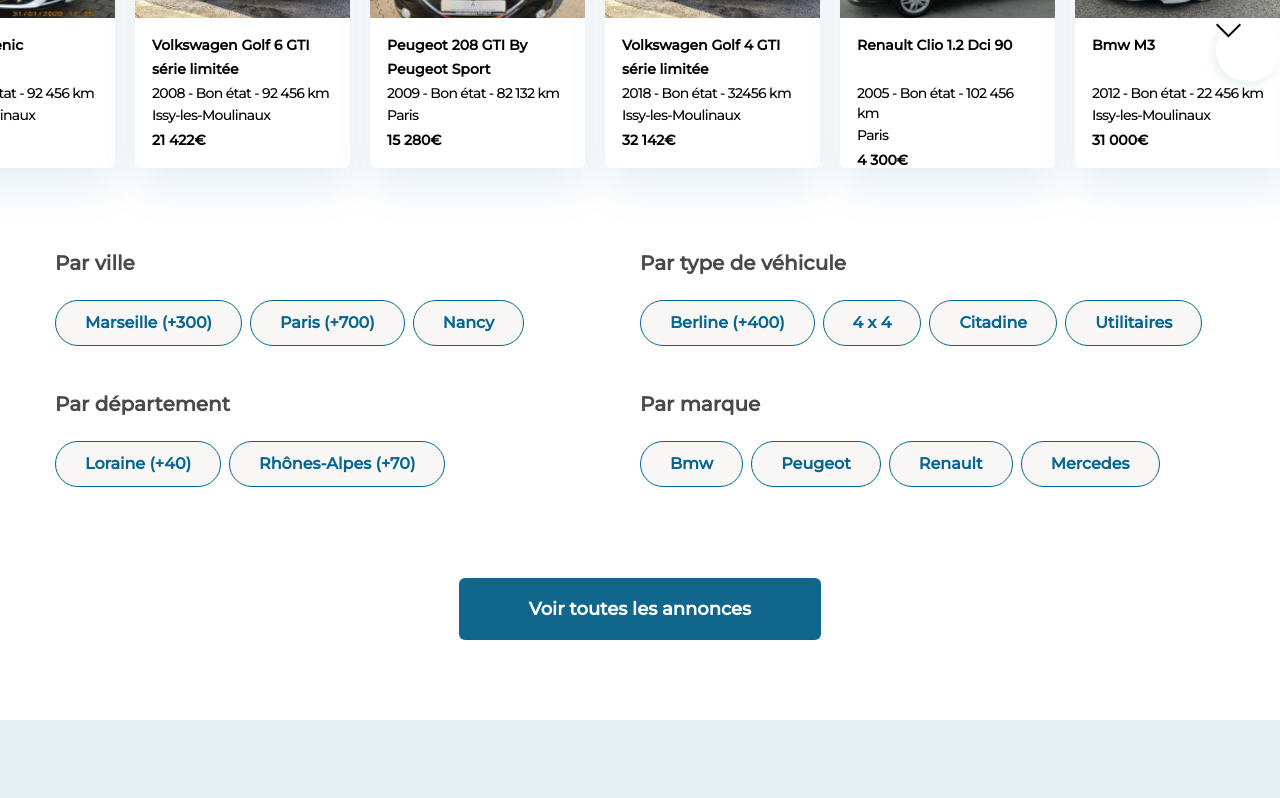
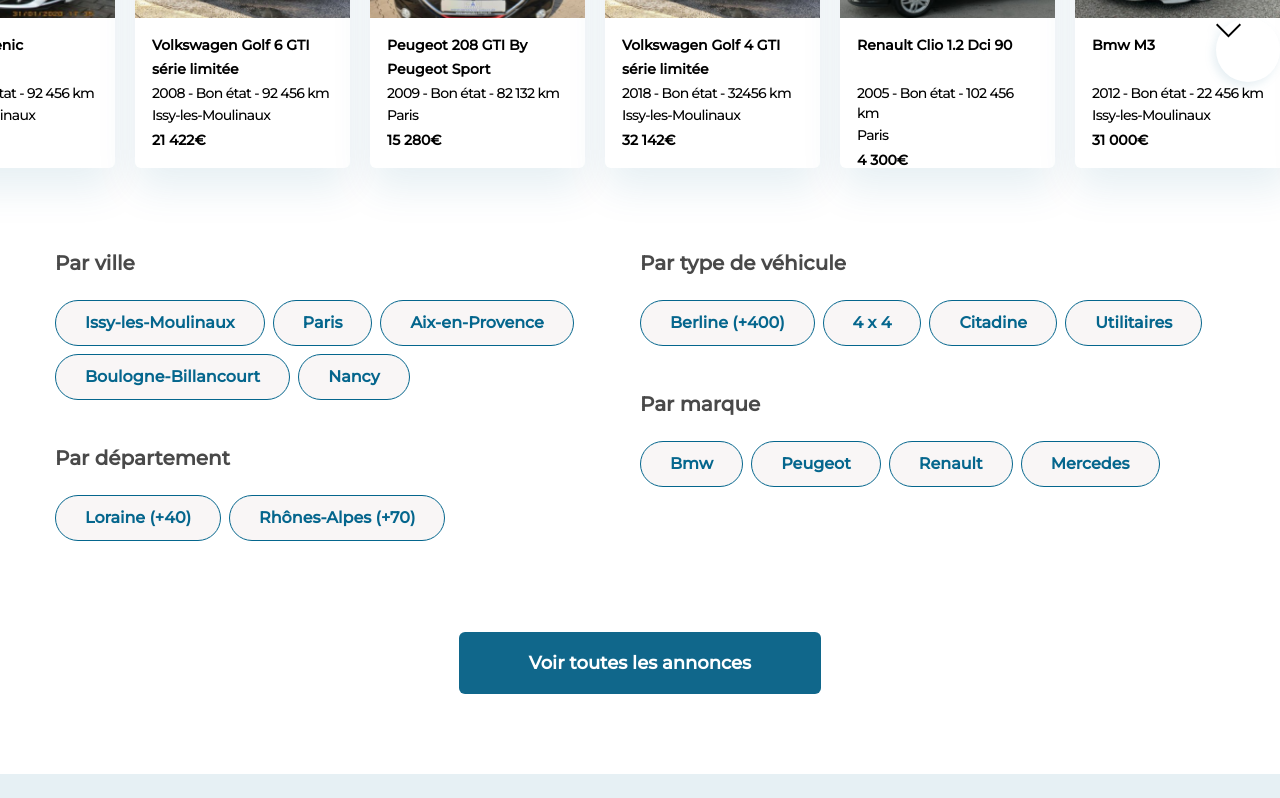
Before and after one commit to julienlucas/next-reezocar-test, a Next.js app: page / in a window 1280 px wide. Shown: the part 1665-2463 px from the top of the page. Built offline with nearby package versions, Linux system fonts and the light colour scheme.

Commit message:
Initial commit

```diff
--- a/pages/Home/SectionA.js
+++ b/pages/Home/SectionA.js
@@ -51,8 +51,7 @@
   )
 }
 
-function NewxShadow(props) {
-  const { onClick } = props;
+function NewxShadow({ onClick }) {
   return (
     <div
       aria-label="Next"
@@ -70,8 +69,7 @@
   )
 }
 
-function PrevShadow(props) {
-  const { onClick } = props;
+function PrevShadow({ onClick }) {
   return (
     <div
       aria-label="Previous"
--- a/pages/Home/SectionB.js
+++ b/pages/Home/SectionB.js
@@ -1,11 +1,11 @@
-import React, { useState } from 'react'
+import React, { useState, useEffect } from 'react'
 import Slider from 'react-slick'
 import Image from 'next/image'
 import Select from 'react-select'
 import { SectionBComp, Filters } from '../../styles/pages/home-style'
 
 export default function SectionB({ carsData }) {
-  const [menuVilles] = useState([
+  const [menuVilles, setMenuVilles] = useState([
     'Marseille (+300)',
     'Paris (+700)',
     'Nancy'
@@ -27,6 +27,16 @@
     'Mercedes'
   ])
   const [menusSelected, setMenusSelected] = useState({})
+
+  let villes = []
+  useEffect(() => {
+    carsData.map(item => {
+      if (!villes.includes(item.city)) {
+        villes.push(item.city)
+        setMenuVilles(villes.sort((a, b) => a - b))
+      }
+    })
+  }, [carsData])
 
   const settings = {
     className: 'cars-slider',
@@ -54,7 +64,7 @@
       height={20}
       layout="fixed"
     />
-  };
+  }
 
   return (
     <SectionBComp>
@@ -77,9 +87,10 @@
       </div>
 
       <Slider {...settings}>
-        {carsData && carsData.map((car, i) =>
-          <Card car={car} key={i} />
-        )}
+        {carsData && carsData
+          .map((car, i) =>
+            <Card car={car} key={i} />
+          )}
       </Slider>
 
       <div className="container">
@@ -105,7 +116,9 @@
             </ul>
           </div>
         </Filters>
+      </div>
 
+      <div className="container">
         <button className="btn btn-primary">Voir toutes les annonces</button>
       </div>
     </SectionBComp>
@@ -132,8 +145,7 @@
   )
 }
 
-function NextShadow(props) {
-  const { onClick } = props;
+function NextShadow({ onClick }) {
   return (
     <div
       aria-label="Next"
@@ -151,8 +163,7 @@
   )
 }
 
-function PrevShadow(props) {
-  const { onClick } = props;
+function PrevShadow({ onClick }) {
   return (
     <div
       aria-label="Previous"
--- a/styles/pages/home-style.js
+++ b/styles/pages/home-style.js
@@ -197,11 +197,15 @@
     .slick-slide {
       height: 330px;
       width: 240px;
+      * {
+        outline: 0;
+        user-select: none
+      }
     }
     .item {
       height: 270px;
       width: 215px;
-      margin: 0;
+      margin: 0 20px;
       background: white;
       box-shadow: 0px 20px 40px rgba(5, 102, 141, 0.1);
       border-radius: 6px;
```
